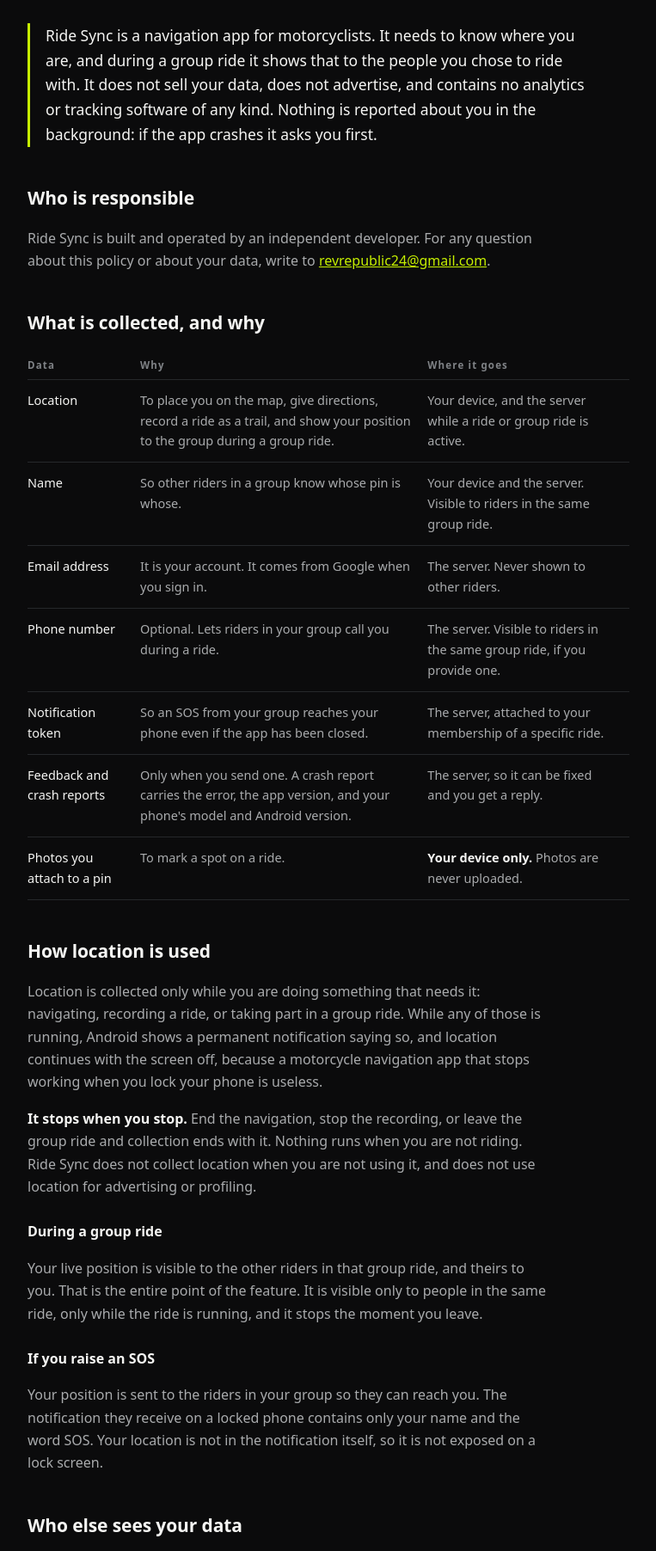
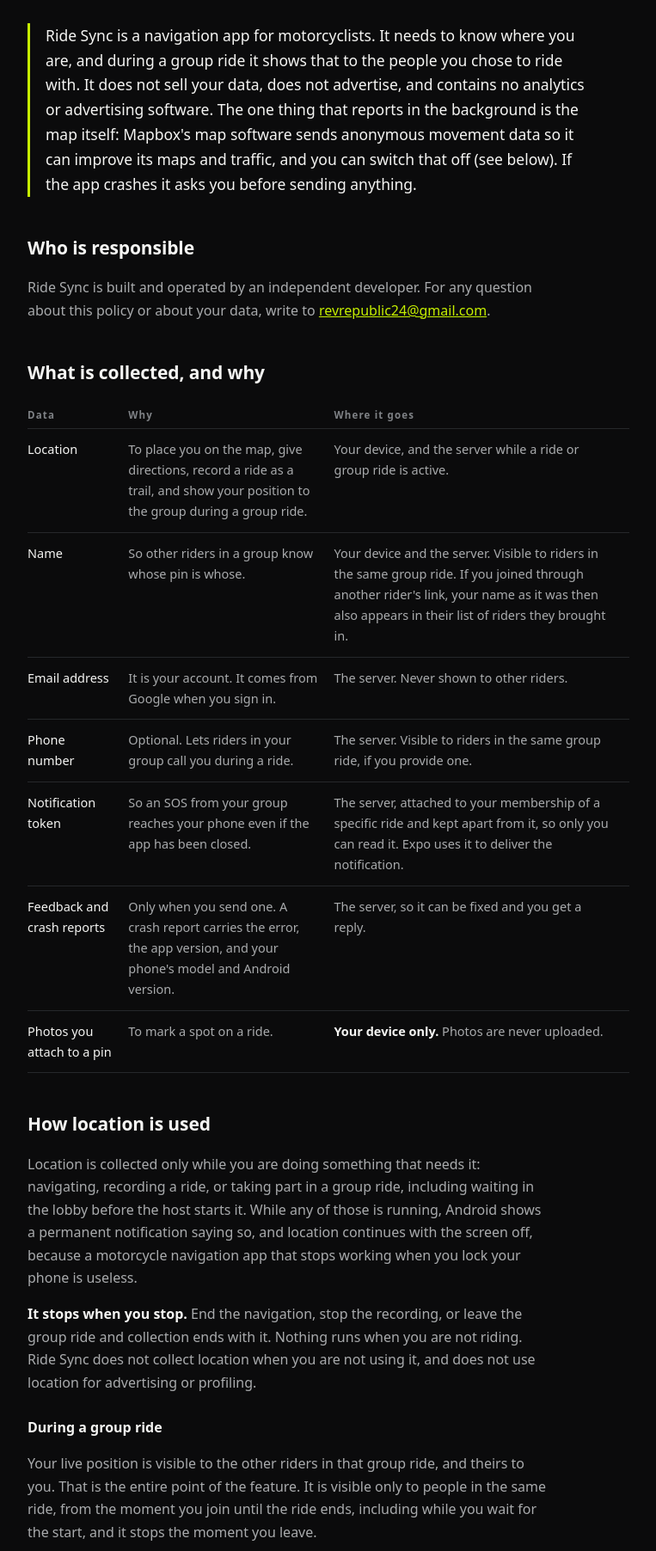
Before and after one commit to WolfieKulfie/ride-sync-legal, a plain HTML site: page privacy.html in a window 1280 px wide. Shown: the part 190-1994 px from the top of the page at 86% size, without its empty margins (258-1021 px from the left). Drawn offline with Linux system fonts and the light colour scheme.

Commit message:
Privacy policy for Ride Sync 2.18.0: five providers, Mapbox data and opt-out, lobby, referrals, private tokens
Co-Authored-By: Claude Opus 5.5 <noreply@anthropic.com>
Claude-Session: https://claude.ai/code/session_014QziTFJ8AxyjB2wpk9UgLj

```diff
--- a/privacy.html
+++ b/privacy.html
@@ -62,12 +62,15 @@
 
   <p class="brand">RIDE SYNC</p>
   <h1>Privacy Policy</h1>
-  <p class="upd">Last updated 17 September 2026 · applies to Ride Sync for Android (com.ridesync.rider)</p>
+  <p class="upd">Last updated 1 December 2026 · applies to Ride Sync for Android (com.ridesync.rider)</p>
 
   <p class="lead">
     Ride Sync is a navigation app for motorcyclists. It needs to know where you are, and during a
     group ride it shows that to the people you chose to ride with. It does not sell your data, does
-    not advertise, and contains no analytics or tracking software of any kind. Nothing is reported about you in the background: if the app crashes it asks you first.
+    not advertise, and contains no analytics or advertising software. The one thing that reports
+    in the background is the map itself: Mapbox's map software sends anonymous movement data so it
+    can improve its maps and traffic, and you can switch that off (see below). If the app crashes it
+    asks you before sending anything.
   </p>
 
   <h2>Who is responsible</h2>
@@ -90,7 +93,7 @@
       <tr>
         <td>Name</td>
         <td data-label="Why">So other riders in a group know whose pin is whose.</td>
-        <td data-label="Where it goes">Your device and the server. Visible to riders in the same group ride.</td>
+        <td data-label="Where it goes">Your device and the server. Visible to riders in the same group ride. If you joined through another rider's link, your name as it was then also appears in their list of riders they brought in.</td>
       </tr>
       <tr>
         <td>Email address</td>
@@ -105,7 +108,7 @@
       <tr>
         <td>Notification token</td>
         <td data-label="Why">So an SOS from your group reaches your phone even if the app has been closed.</td>
-        <td data-label="Where it goes">The server, attached to your membership of a specific ride.</td>
+        <td data-label="Where it goes">The server, attached to your membership of a specific ride and kept apart from it, so only you can read it. Expo uses it to deliver the notification.</td>
       </tr>
       <tr>
         <td>Feedback and crash reports</td>
@@ -124,7 +127,8 @@
   <h2>How location is used</h2>
   <p>
     Location is collected only while you are doing something that needs it: navigating, recording a
-    ride, or taking part in a group ride. While any of those is running, Android shows a permanent
+    ride, or taking part in a group ride, including waiting in the lobby before the host starts it.
+    While any of those is running, Android shows a permanent
     notification saying so, and location continues with the screen off, because a motorcycle
     navigation app that stops working when you lock your phone is useless.
   </p>
@@ -138,8 +142,9 @@
   <h3>During a group ride</h3>
   <p>
     Your live position is visible to the other riders in that group ride, and theirs to you. That is
-    the entire point of the feature. It is visible only to people in the same ride, only while the
-    ride is running, and it stops the moment you leave.
+    the entire point of the feature. It is visible only to people in the same ride, from the moment
+    you join until the ride ends, including while you wait for the start, and it stops the moment
+    you leave.
   </p>
 
   <h3>If you raise an SOS</h3>
@@ -151,13 +156,15 @@
 
   <h2>Who else sees your data</h2>
   <p>
-    <strong>It is not sold, and it is not shared for advertising.</strong> Ride Sync uses three
+    <strong>It is not sold, and it is not shared for advertising.</strong> Ride Sync uses five
     service providers, which process data on my behalf in order to make the app work:
   </p>
   <ul>
     <li><strong>Supabase</strong> hosts the database and handles sign-in.</li>
-    <li><strong>Mapbox</strong> provides maps and route calculation. It receives coordinates in order to draw a map and work out a route.</li>
+    <li><strong>Mapbox</strong> provides maps, route calculation and traffic. It receives coordinates in order to draw a map and work out a route. Its map software also sends Mapbox anonymous, de-identified movement data, which Mapbox uses to improve its maps and traffic. Tap the small (i) in the corner of any map to switch this off.</li>
     <li><strong>Google</strong> provides place search and sign-in. It receives what you type into search, and your approximate location, in order to return nearby results.</li>
+    <li><strong>Open-Meteo</strong> provides the weather. It receives coordinates rounded to about 100 metres, and nothing about who you are.</li>
+    <li><strong>Expo</strong> delivers notifications. It receives your notification token and the words of the notification: a rider's name and the word SOS, or the name of a ride that has started.</li>
   </ul>
   <p>
     Beyond these, nobody receives your data. There is no analytics provider, no advertising network,
```
